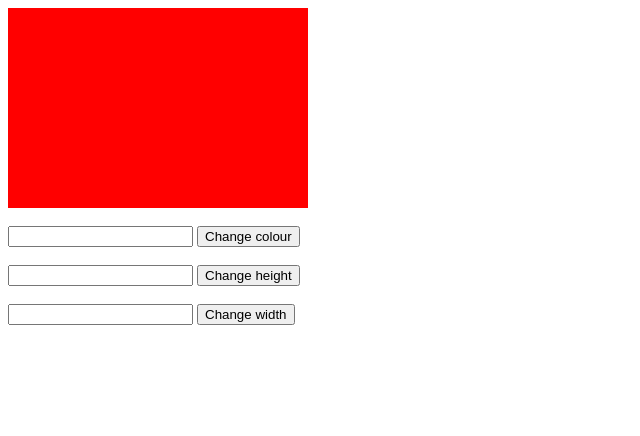
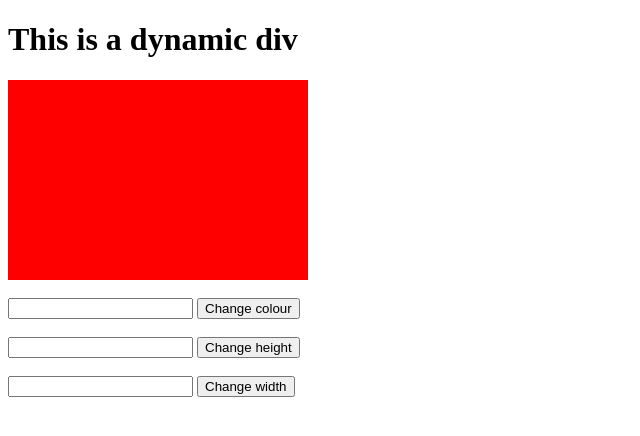
Before and after one commit to Rinkidhankher/JS-Div_builder, a plain HTML site: page index.html in a window 1280 px wide. Shown: the whole page, without its empty margins (0-640 px from the left). Drawn offline with Linux system fonts and the light colour scheme.

Commit message:
changes in heading

```diff
--- a/index.html
+++ b/index.html
@@ -1,25 +1,29 @@
 <!DOCTYPE html>
 <html lang="en">
+
 <head>
     <meta charset="UTF-8">
     <title>Title</title>
     <script src="script.js" defer></script>
 </head>
+
 <body>
+    <h1>This is a dynamic div</h1>
     <div id="box" style="width: 300px; height:200px;background-color: red">
 
     </div>
     <br>
     <div>
+
         <input id="colour" name="colour">
         <button id="colorbutton">Change colour</button>
 
     </div> <br>
-<div >
+    <div>
         <input id="height" name="colour">
         <button id="heightbutton">Change height</button>
     </div> <br>
-<div >
+    <div>
         <input id="width" name="colour">
         <button id="widthbutton">Change width</button>
     </div><br>
@@ -27,4 +31,5 @@
 
 
 </body>
+
 </html>
```
Lines whose indentation alone changed are shown as unchanged.
